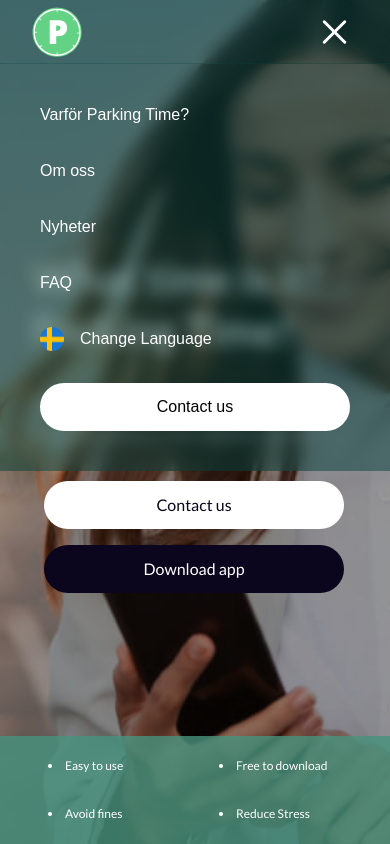
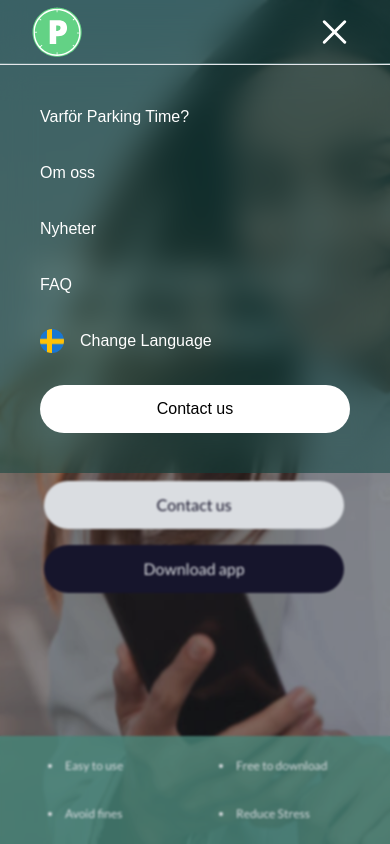
Before and after one commit to Legendarius-K/parking_time, a Next.js app: page / in a window 390 px wide. Both pictures are taken after a click on the element 334 px from the left and 32 px from the top of the page. Shown: the top 844 px of the page. Built offline with nearby package versions, Linux system fonts and the light colour scheme.

Commit message:
starting to look good

```diff
--- a/package.json
+++ b/package.json
@@ -12,6 +12,7 @@
     "framer-motion": "^11.2.10",
     "hamburger-react": "^2.5.1",
     "next": "14.2.3",
+    "postcss": "^8.4.38",
     "react": "^18",
     "react-dom": "^18"
   },
@@ -19,7 +20,6 @@
     "@types/node": "^20",
     "@types/react": "^18",
     "@types/react-dom": "^18",
-    "postcss": "^8",
     "tailwindcss": "^3.4.1",
     "typescript": "^5"
   }
--- a/src/app/globals.css
+++ b/src/app/globals.css
@@ -1,3 +1,7 @@
 @tailwind base;
 @tailwind components;
 @tailwind utilities;
+
+.transition-overlay {
+    transition: opacity 0.4s ease, visibility 0.4s ease;
+}
--- a/src/components/HamburgerMenu/index.tsx
+++ b/src/components/HamburgerMenu/index.tsx
@@ -46,7 +46,7 @@ const HamburgerMenu = ({ openBurger, closeBurger }: HamburgerMenuProps) => {
 
     return (
         <>
-            <div className={`fixed ${burgerOpen ? 'top-[62.9px]' : '-top-full'} font-nunito transition-all ease-in-out duration-700 p-6 flex flex-col left-0 bg-pt-primary/50 backdrop-blur w-full z-20 md:hidden`}>
+            <div className={`fixed ${burgerOpen ? 'top-[62.9px]' : '-top-full'} border-t-[2px] border-grey font-nunito transition-all ease-in-out duration-700 p-6 flex flex-col left-0 bg-pt-primary/50 backdrop-blur-lg w-full z-20 md:hidden`}>
 
                 <motion.div className="m-4"
 
@@ -58,7 +58,7 @@ const HamburgerMenu = ({ openBurger, closeBurger }: HamburgerMenuProps) => {
                         opacity: 1,
                         x: 0,
                         transition: {
-                            duration: 0.3
+                            duration: 0.4
                         }
                     }}
                     viewport={{ once: false }}
@@ -76,7 +76,7 @@ const HamburgerMenu = ({ openBurger, closeBurger }: HamburgerMenuProps) => {
                         opacity: 1,
                         x: 0,
                         transition: {
-                            duration: 0.4
+                            duration: 0.5
                         }
                     }}
                     viewport={{ once: false }}
@@ -94,7 +94,7 @@ const HamburgerMenu = ({ openBurger, closeBurger }: HamburgerMenuProps) => {
                         opacity: 1,
                         x: 0,
                         transition: {
-                            duration: 0.6
+                            duration: 0.7
                         }
                     }}
                     viewport={{ once: false }}
@@ -112,7 +112,7 @@ const HamburgerMenu = ({ openBurger, closeBurger }: HamburgerMenuProps) => {
                         opacity: 1,
                         x: 0,
                         transition: {
-                            duration: 0.8
+                            duration: 0.9
                         }
                     }}
                     viewport={{ once: false }}
--- a/src/components/Header/index.tsx
+++ b/src/components/Header/index.tsx
@@ -38,7 +38,7 @@ const Header = () => {
 
     return (
         <>
-            <header className="md:h-20 h-16 bg-pt-primary/50 md:bg-pt-primary flex items-center justify-between px-8 lg:px-20 fixed top-0 left-0 w-full md:relative z-40 backdrop-blur">
+            <header className=" md:h-20 h-16 bg-pt-primary/50 md:bg-pt-primary flex items-center justify-between px-8 lg:px-20 fixed top-0 left-0 w-full md:relative z-40 backdrop-blur-lg">
                 <div className="w-16">
                     <Link href="/">
                         <Image src={ptLogo} alt="image" />
@@ -52,7 +52,7 @@ const Header = () => {
                 </div>
             </header>
             <HamburgerMenu openBurger={burgerOpen} closeBurger={closeBurger} />
-            <div onClick={handleClick} className={`${burgerOpen ? 'fixed' : 'hidden'} OVERLAY z-10 top-0 left-0 w-full h-full`}></div>
+            <div onClick={handleClick} className={`${burgerOpen ? 'opacity-100' : 'opacity-0'} fixed bg-slate-600/20 backdrop-blur-[1px] transition-all duration-400 OVERLAY z-10 top-0 left-0 w-full h-full`}></div>
         </>
     );
 };
```
Also changed, not shown: 1 other file (tests, documents, lock files or other folders).
